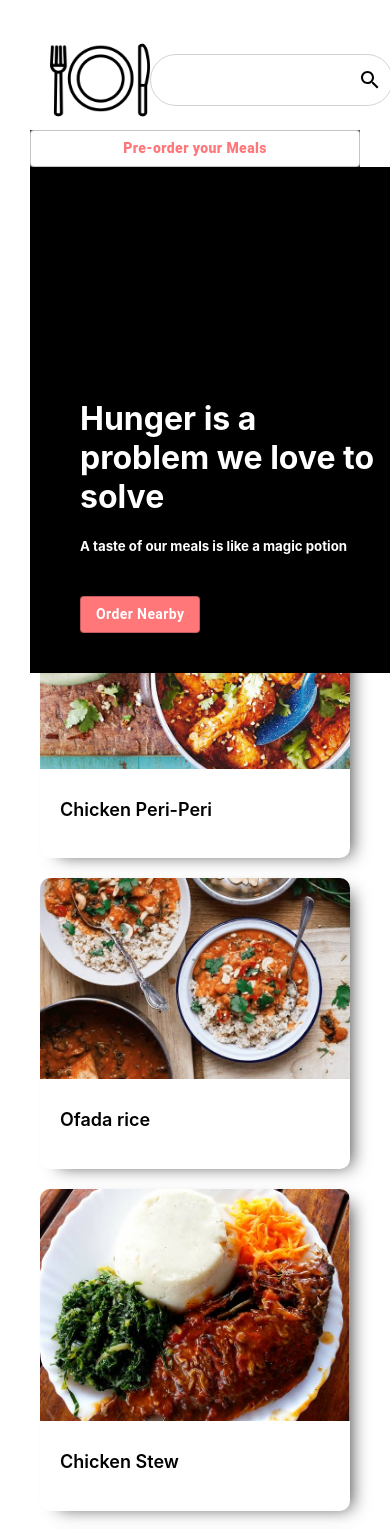
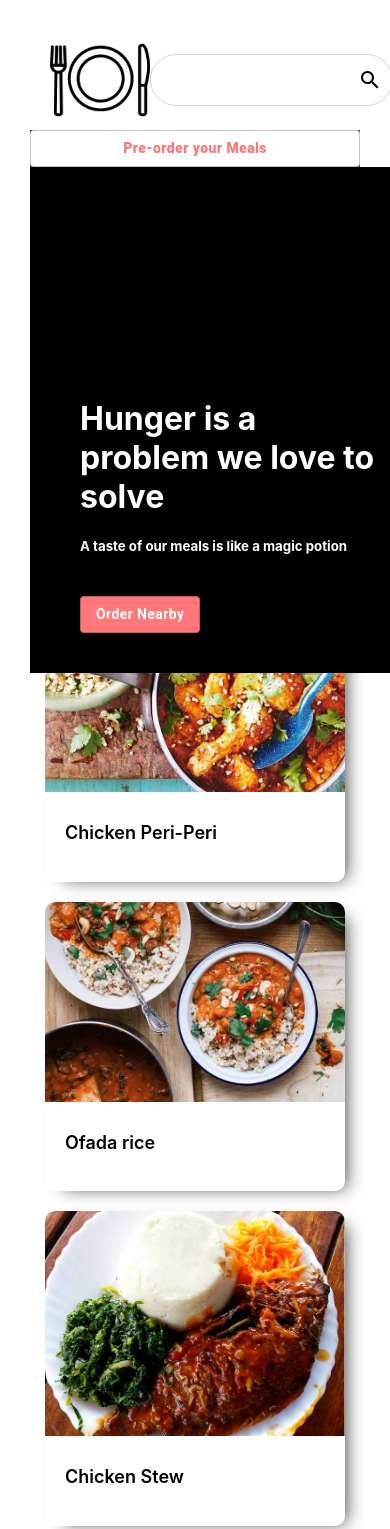
Before and after one commit to williampepple1/Food-Shop, a React (Create React App) app: page / in a window 390 px wide. Shown: the top 1529 px of the page. Built offline with nearby package versions, Linux system fonts and the light colour scheme.

Commit message:
Update Home.css
correction

```diff
--- a/src/Home.css
+++ b/src/Home.css
@@ -2,6 +2,7 @@
     display: grid;
     grid-template-columns: auto auto auto;
     padding: 30px;
+
 }
 
 
@@ -9,18 +10,22 @@
     height: 75vh;
 }
 
-@media (max-width: 600px) {
+@media (max-width: 798px) {
     .home_section {
         display: flex;
         flex-direction: column;
         justify-content: space-between;
-        padding: 0;
+        padding: 30px;
+        align-items: center;
     }
 
     .home{
         display: flex;
         flex-direction: column;
         padding: 30px;
+        justify-content: center;
+        align-items: center;
+
     }
 
 }
```
